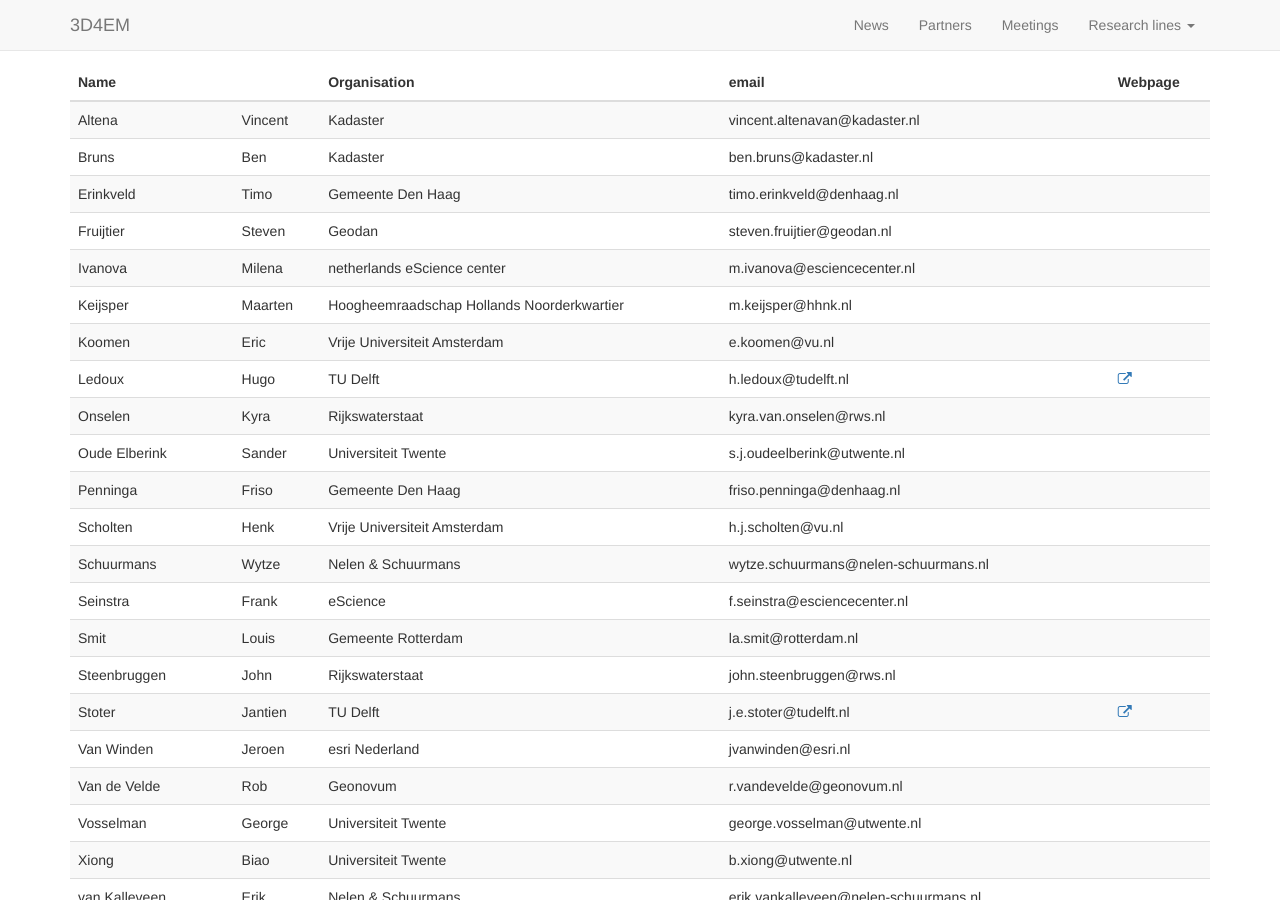
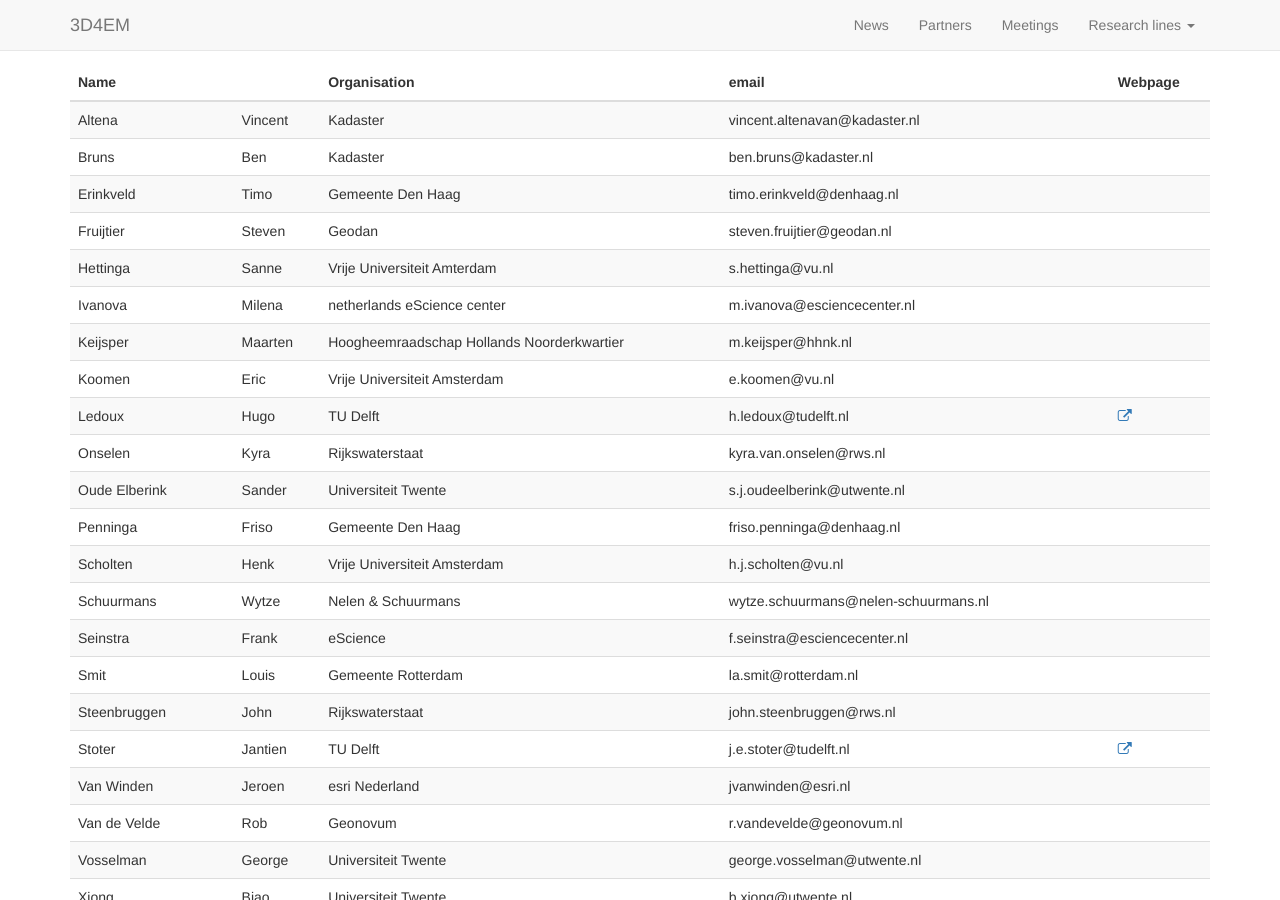
Before and after one commit to tudelft3d/website-3d4em, a Jekyll site: the page built from partners/index.md, in a window 1280 px wide and 900 px high, scrolled down 642 px. Built offline with Jekyll 4.4.1, drawn with Linux system fonts in a browser that asks for light colours; nearby versions of some CDN libraries.

Commit message:
sanne added

```diff
--- a/_data/people.yml
+++ b/_data/people.yml
@@ -1,3 +1,9 @@
+
+- surname: Hettinga
+  name:    Sanne
+  org:     Vrije Universiteit Amterdam
+  email:   s.hettinga@vu.nl
+  # url:     http://3dgeoinfo.bk.tudelft.nl/jstoter
 
 - surname: Xiong
   name:    Biao
```
